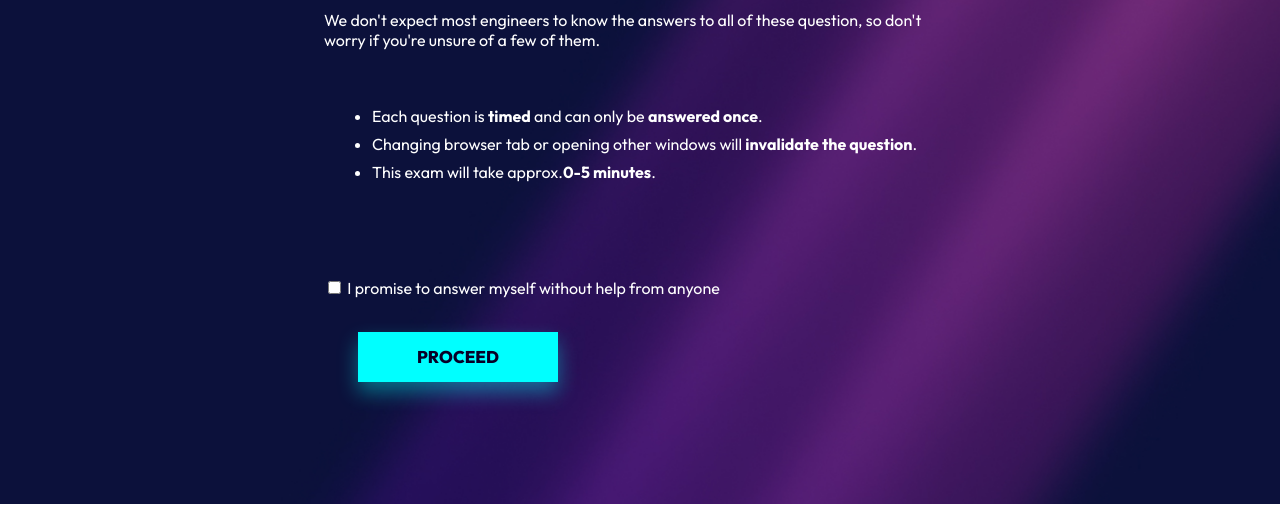
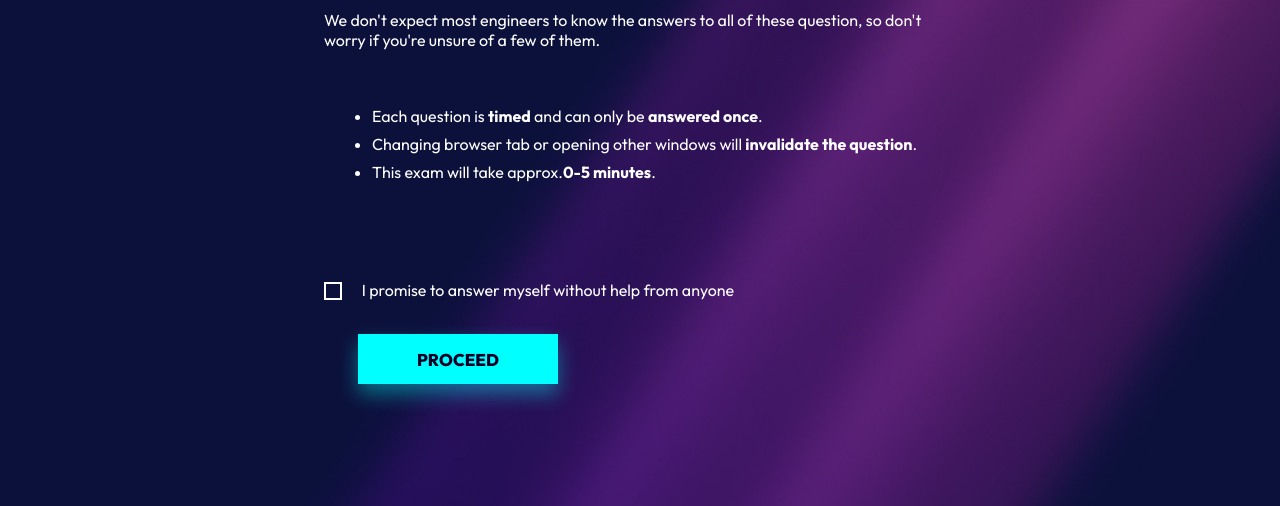
Before and after one commit to GabrieleAlleruzzo/Week-4-Titanic, a plain HTML site: page welcome.html in a window 1280 px wide. Shown: the part 390-896 px from the top of the page. Drawn offline with Linux system fonts and the light colour scheme.

Commit message:
Update style.css

```diff
--- a/Assets/css/style.css
+++ b/Assets/css/style.css
@@ -103,3 +103,18 @@ ul {
   height: auto;
   margin-left: 25%;
 }
+
+/* CHECKMARK */
+#check {
+  appearance: none;
+  background-color: #ffffff00;
+  margin: 0;
+  font: inherit;
+  font-weight: bold;
+  color: currentColor;
+  width: 1.15em;
+  height: 1.15em;
+  border: 0.15em solid currentColor;
+  transform: translateY(0.25em);
+  margin-right: 1em;
+}
```
